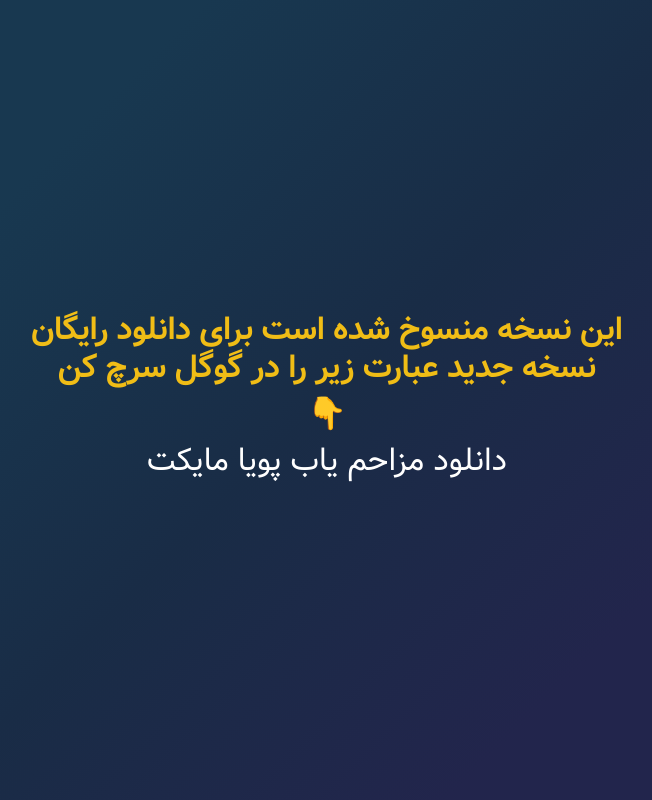
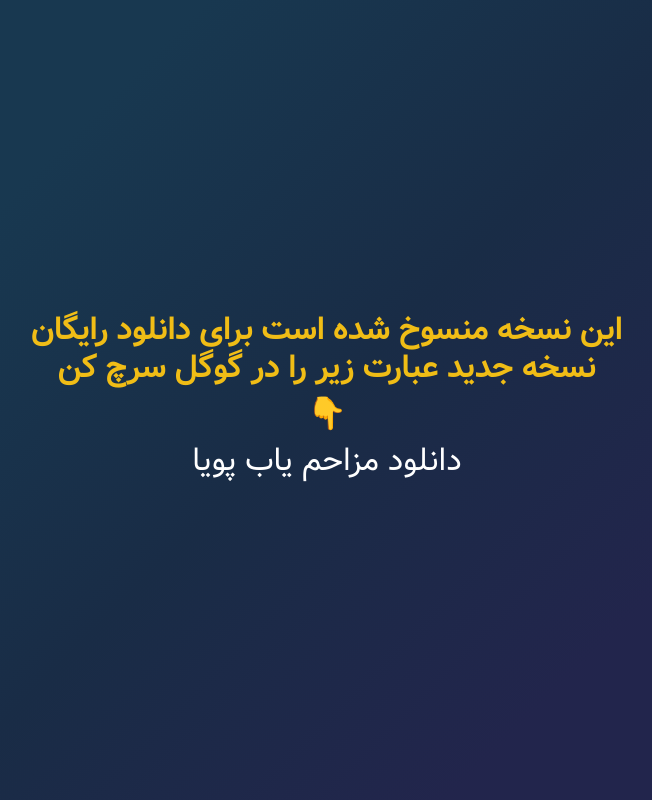
Before and after one commit to myapps4u/idcaller, a plain HTML site: page index.html in a window 1280 px wide. Shown: the whole page, without its empty margins (313-965 px from the left). Drawn offline with Linux system fonts and the light colour scheme; files whose address does not match are found by name.

Commit message:
Update index.html

```diff
--- a/index.html
+++ b/index.html
@@ -33,7 +33,9 @@
  </h2>
 
 <h2 >👇 </h2>
-<h2 >دانلود مزاحم یاب پویا مایکت </h2>
+
+
+<h2 > دانلود مزاحم یاب پویا  </h2>
 
 
   </div>
```
